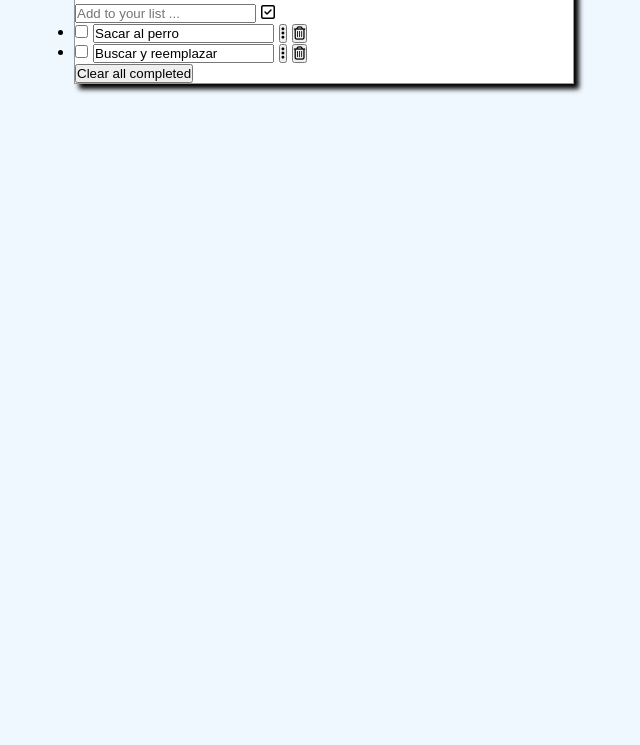
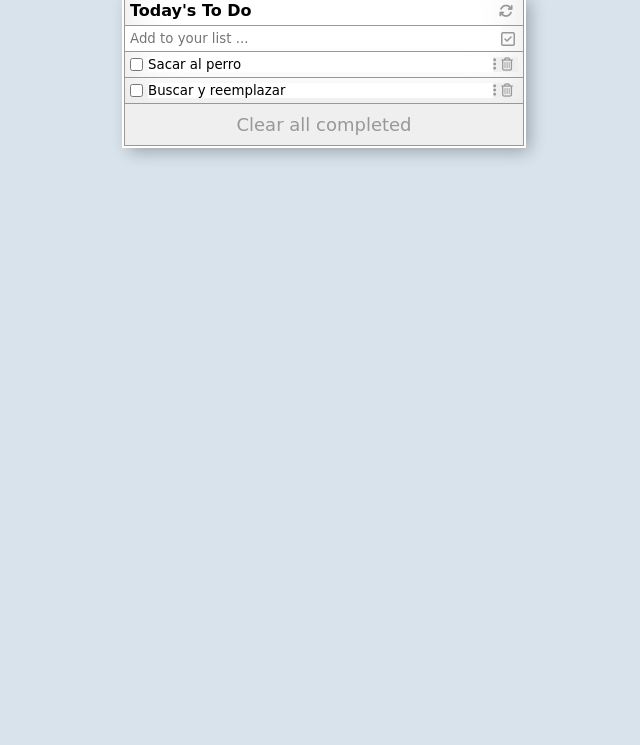
Before and after one commit to LarryIVC/ToDoList-webpack, a website built with webpack: page src/index.html in a window 1280 px wide. Shown: the part 55-800 px from the top of the page, without its empty margins (316-956 px from the left). Built offline with nearby package versions, Linux system fonts and the light colour scheme; a web font is replaced by a local one.

Commit message:
Update style.css

```diff
--- a/src/style.css
+++ b/src/style.css
@@ -2,14 +2,21 @@
   margin: 0;
   padding: 0;
   box-sizing: border-box;
+  font-family: 'Alkatra', cursive;
 }
 
 body {
   font-size: 16px;
-  font-family: 'Alkatra', cursive;
-  background-color:aliceblue;
-  align-items: center;
-  justify-content: center;
+  background-color:rgb(216, 227, 236);
+}
+
+ul {
+  list-style: none;
+}
+
+input {
+  outline: none;
+  border: none;
 }
 
 main {
@@ -20,13 +27,99 @@ main {
 }
 
 #container {
-  max-width: 500px;
+  max-width: 400px;
   width: 100%;
   height: auto;
   background-color: #FFF;
   border: 1px solid #989898;
-  box-shadow: 5px 5px 5px #000000;
+  /* box-shadow: 5px 5px 5px #000000; */
+  margin-top: 50px;
+  box-shadow: inset 0 -3em 3em rgba(0, 0, 0, 0.1), 0 0 0 2px rgb(255, 255, 255),
+    0.3em 0.3em 1em rgba(0, 0, 0, 0.3);
 }
+
+header {
+  display: flex;
+  flex-direction: row;
+  align-items: center;
+  justify-content: space-between;
+  padding: 5px;
+  border-bottom: #989898 solid 1px;
+}
+
 h1 {
+  /* color: #989898; */
+  font-size: 16px;
+  font-weight: 700;
+}
+
+.fa-arrows-rotate {
+  color: #989898;
+  padding-right: 5px;
+  font-size: 14px;
+}
+
+#frm-task {
+  display: flex;
+  flex-direction: row;
+  justify-content: space-between;
+  align-items: center;
+  border-bottom: #989898 solid 1px;
+}
+
+#new-task {
+  color: #989898;
+
+  width: 100%;
+  padding: 5px;
+}
+
+.fa-square-check {
+  color: #989898;
+  padding-right: 8px;
+}
+
+#ul-tasks {
+  display: flex;
+  flex-direction: column;
+
+}
+
+.li-task {
+  display: flex;
+  flex-direction: row;
+  justify-content: space-between;
+  border-bottom: #989898 solid 1px;
+  padding: 5px;
+}
+
+.txt-task {
+  width: 100%;
+  margin-left: 5px;
+}
+
+.btn-drag,
+.btn-remove {
+  border: none;
+  padding-right: 5px;
+}
+
+/* .btn-remove {
+  display: none;
+}
+
+.btn-drag {
+  display: none;
+} */
+
+.fa-trash-can, .fa-ellipsis-vertical {
   color: #989898;
 }
+
+#btn-clear {
+  width: 100%;
+  border: none;
+  color: #989898;
+  padding: 10px;
+  font-size: 18px;
+}
```
